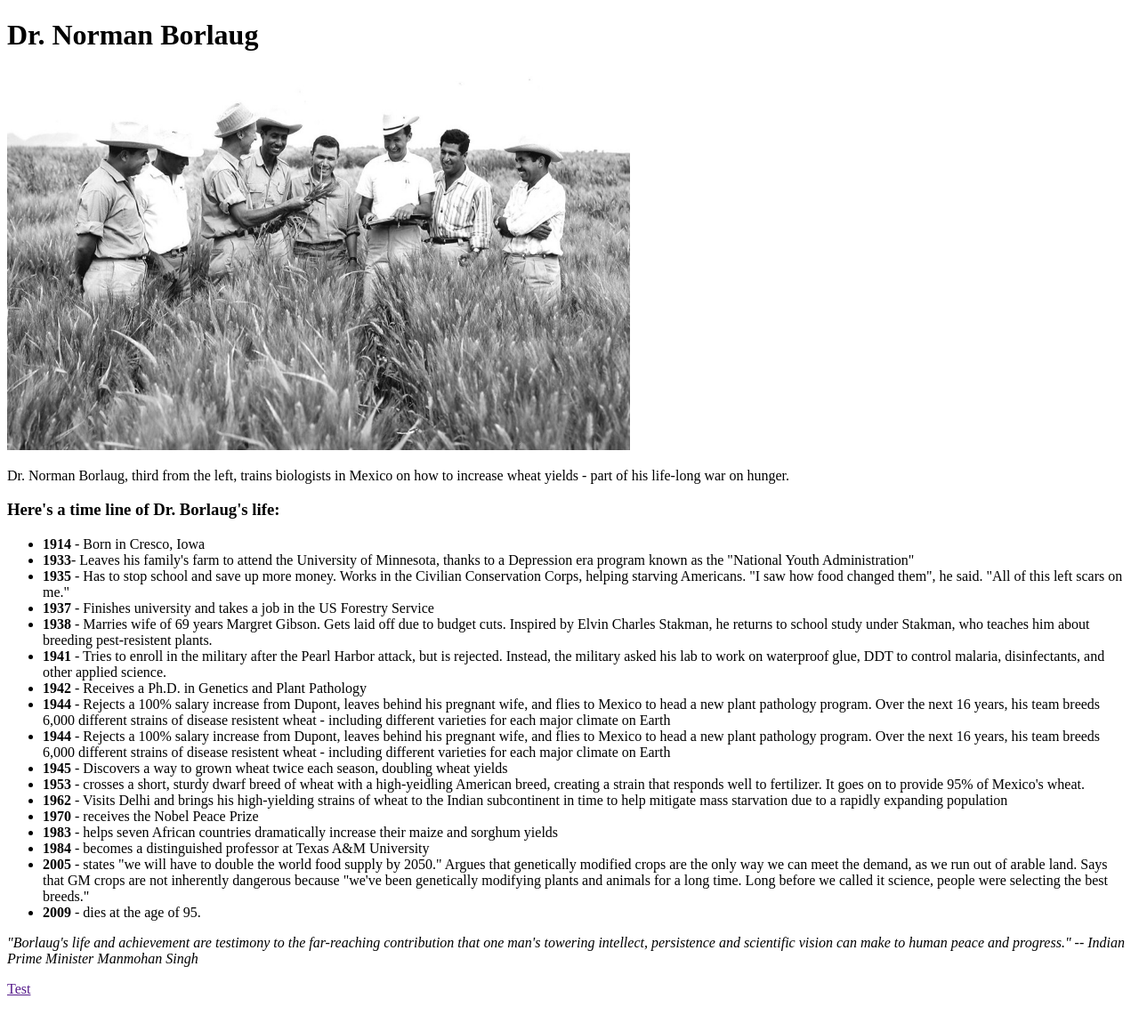
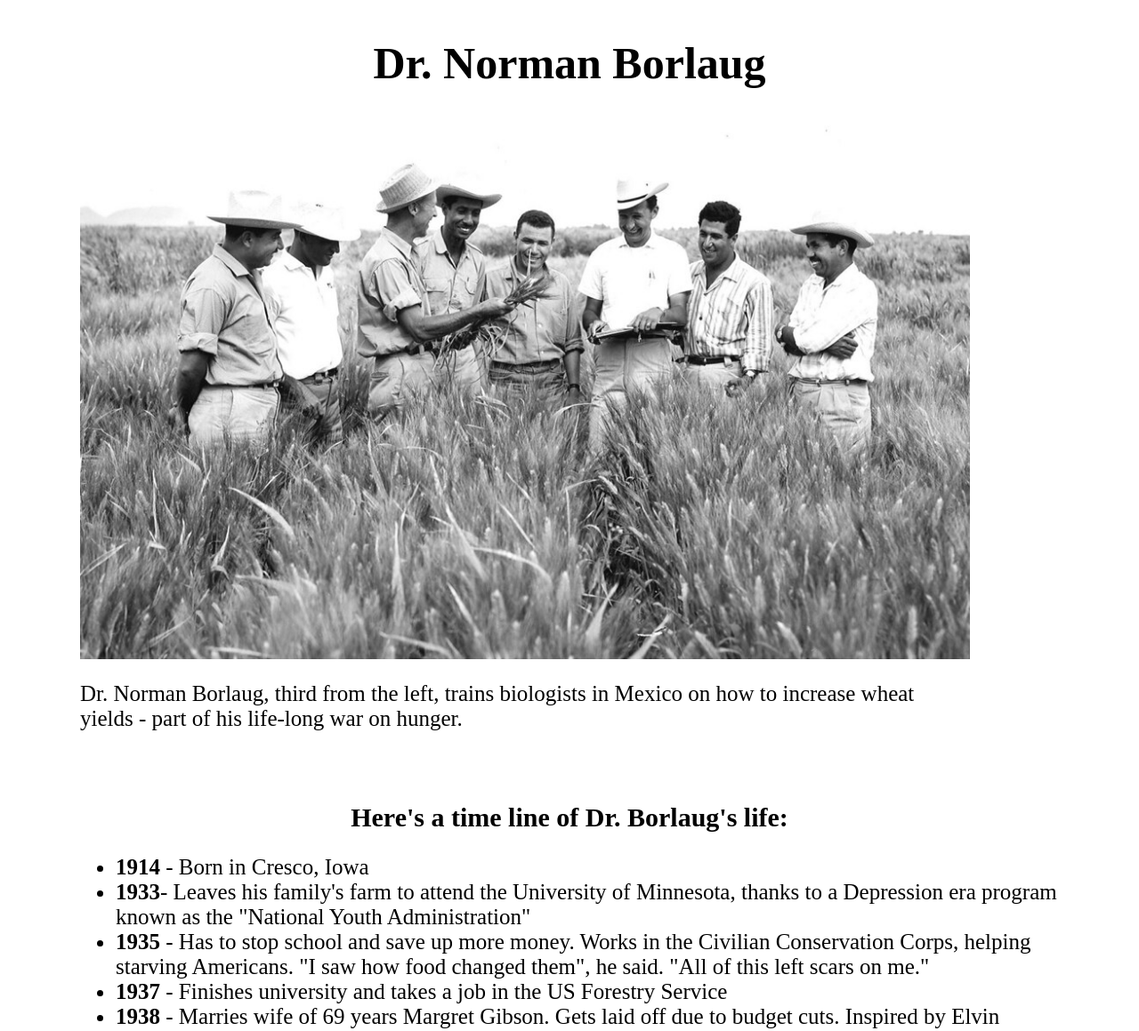
Before and after one commit to Miguelus373/Trials-Project-1, a plain HTML site: page index.html in a window 1280 px wide. Shown: the top 1159 px of the page at 89% size. Before the commit the page ends 1129 px from the top, so only its background shows below. Drawn offline with Linux system fonts and the light colour scheme.

Commit message:
Added final touches on css and fixed some bugs

```diff
--- a/css/style.css
+++ b/css/style.css
@@ -0,0 +1,30 @@
+#main {
+  width: 1100px;
+  position: absolute;
+  left: 50%;
+  margin-left: -550px
+}
+
+#img-div {
+  width: 1000px
+}
+
+#image {
+  max-width: 1000px;
+  display: block;
+}
+
+h1 {
+  font-size: 50px;
+  text-align: center
+}
+
+h2 {
+  margin-top: 80px;
+  font-size: 30px;
+  text-align: center
+}
+
+li, p, a {
+  font-size: 25px
+}
--- a/index.html
+++ b/index.html
@@ -13,14 +13,14 @@
 
       <h1 id="title">Dr. Norman Borlaug</h1>
       <div id= "img-div">
-        <img src="../Trials-Project-1/images/Microverse_project_img.jpg"; width="700"; lenght="700">
+        <img id="image" src="../Trials-Project-1/images/Microverse_project_img.jpg">
 
         <p id="img-caption">Dr. Norman Borlaug, third from the left,
           trains biologists in Mexico on how to increase wheat yields -
           part of his life-long war on hunger. </p>
         </div>
         <div id="tribute-info">
-          <h3><strong>Here's a time line of Dr. Borlaug's life:</strong></h3>
+          <h2><strong>Here's a time line of Dr. Borlaug's life:</strong></h3>
           <ul>
             <li><strong>1914</strong> - Born in Cresco, Iowa</li>
             <li><strong>1933</strong>- Leaves his family's farm to attend the University of Minnesota, thanks to a Depression era program known as the "National Youth Administration"</li>
@@ -41,14 +41,15 @@
             <li><strong>2009 </strong>- dies at the age of 95. </li>
         </ul>
             <p><i>"Borlaug's life and achievement are testimony to the far-reaching contribution that one man's towering intellect, persistence and scientific vision can make to human peace and progress."
-
--- Indian Prime Minister Manmohan Singh</i></p>
+              -- Indian Prime Minister Manmohan Singh</i></p>
 
 
 
         </div>
 
-        <a href="" target="-blank">Test</a>
+        <p>
+          <strong>If you have time, you should read more about this incredible human being on his</strong
+            > <a id="tribute-link" href="https://en.wikipedia.org/wiki/Norman_Borlaug" target="_blank">Wikipedia entry.</a></p>
 
     </div>
 
```
